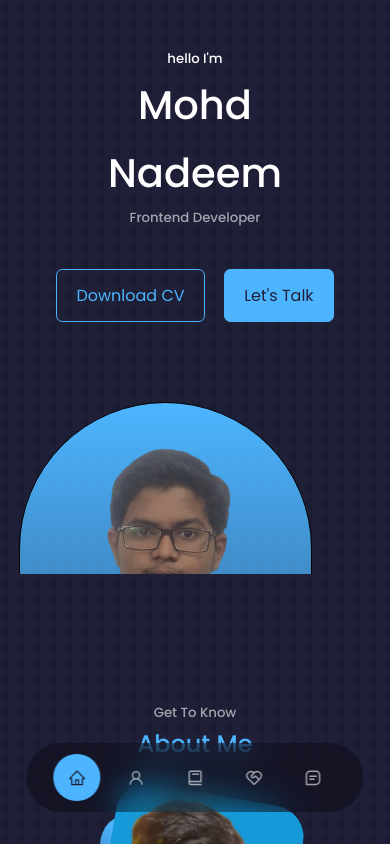
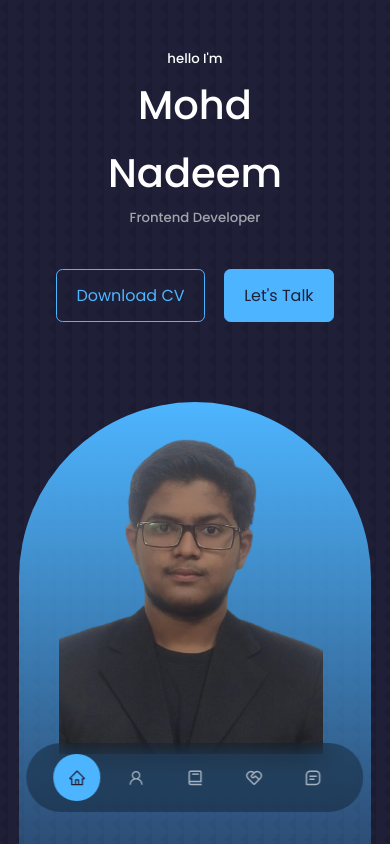
Before and after one commit to codewithnadeem14502/PORTFOLIO, a React (Create React App) app: page / in a window 390 px wide. Shown: the top 844 px of the page. Built offline with nearby package versions, Linux system fonts and the light colour scheme.

Commit message:
fixnging

```diff
--- a/src/components/header/header.css
+++ b/src/components/header/header.css
@@ -74,35 +74,47 @@ header{
     font-size: 0.9rem;
 
 }
+/* Set default font size for mobile devices */
+html {
+    font-size: 16px;
+  }
 
-/* === media queries (meduim-Device )== */
-@media only screen and (max-width: 1024px) {
+  /* Styles for small screens (up to 480px) */
+  @media screen and (max-width : 1024px)  {
+    header{
+        height: 98vh;
+        /* background-color: rgb(16, 221, 204); */
+    }
 
+  }
+  @media screen and (width <= 768px)  {
+    header{
+        height: 115vh;
+        /* background-color: pink; */
+    }
+    .header_socials,.scroll_down{
+      display: none;
+    }
 
-
+  }
+  @media screen and (width <= 465px)  {
       header{
-        height: 68vh;
+          height: 130vh;
+          /* background-color: gold; */
       }
 
+    }
+    @media screen and (width <= 376px)  {
+        header{
+            height: 150vh;
+            /* background-color: rgb(242, 0, 255); */
+        }
 
-}
-    @media only screen and (max-width: 600px) {
-
-        .me{
-            width: 100%;
-
-           border: 1px solid black;
-                 }
-              .h1{
-                font-size: 1.5rem;
-                font-weight: 700;
-              }
-        .header_socials,.scroll_down{
-            display: none;
-        }
-    .header_container{
-      height: 50vh;
-      justify-content: center;
+      }
+@media screen and (max-width : 320px)  {
+    header{
+        height: 150vh;
+        /* background-color: red; */
     }
 
-    }
+  }
--- a/src/index.css
+++ b/src/index.css
@@ -110,23 +110,25 @@ img{
 }
 
 /* === media queries (MED-Device )== */
-@media screen and(max-width:1024px) {
-    .container{
+ @media screen and(max-width:1024px) {
+    /* .container{
         width: var(--container-width-md);
+        background: red;
     }
     section{
        margin-top: 6rem;
-    }
+    } */
 
 }
 
 /* === media queries (SMALL-Device )== */
-@media screen and(max-width:600px) {
-    .container{
+ @media screen and(max-width:600px) {
+    /* .container{
         width: var(--container-width-sm);
+
     }
     section > h2{
        margin-top: 2rem;
     }
-
+     */
 }
```
Also changed, not shown: 1 other file (tests, documents, lock files or other folders).
